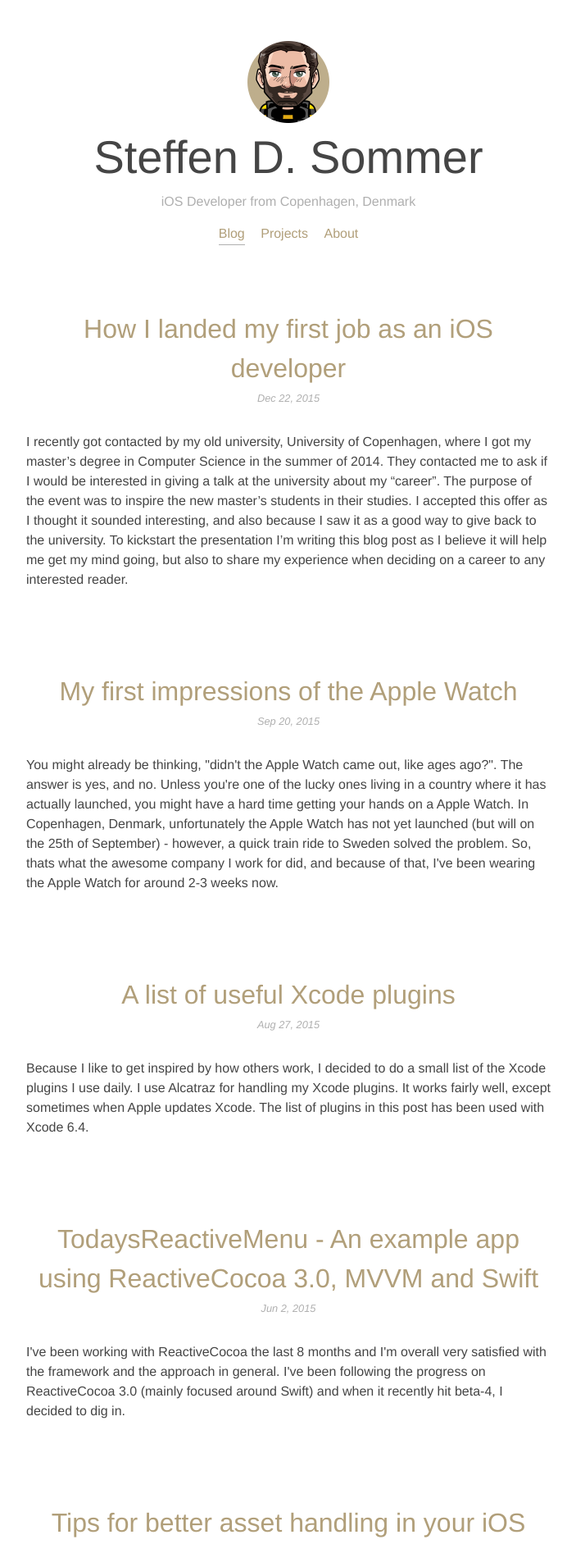
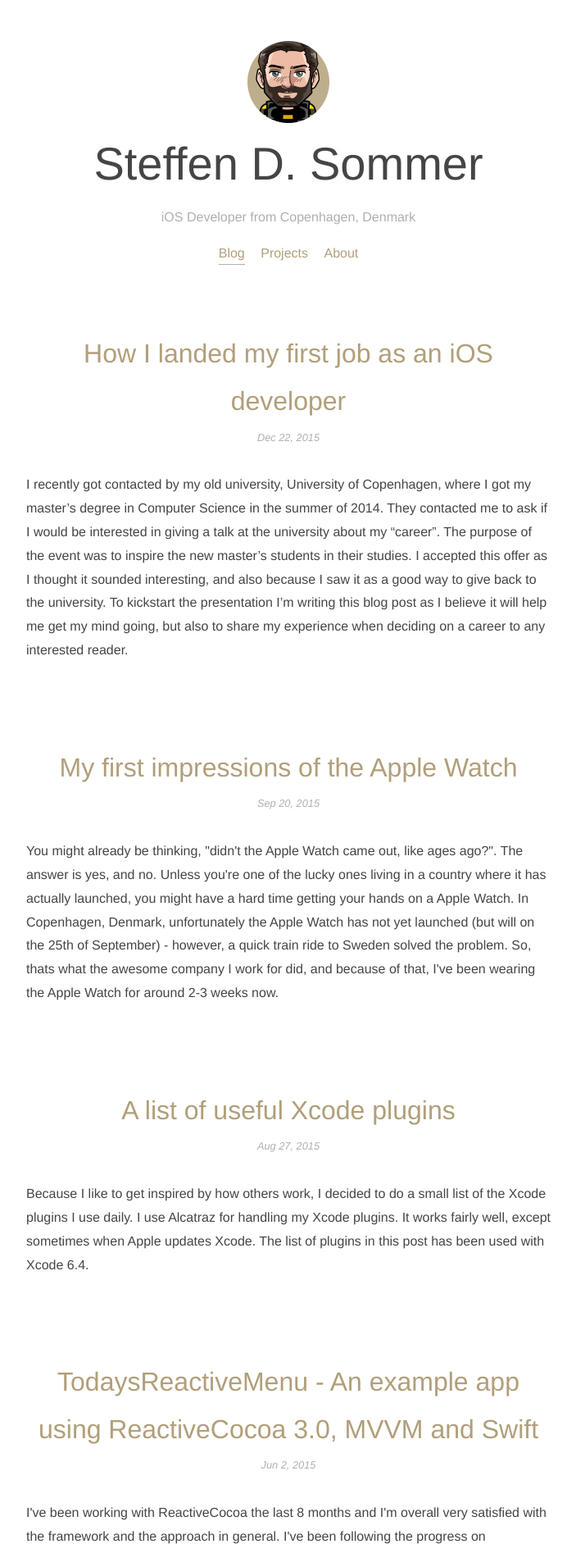
Before and after one commit to steffendsommer/steffendsommer.github.io, a Jekyll site: the page built from index.html, in a window 1280 px wide. Shown: the top 1894 px of the page at 82% size, without its empty margins (288-991 px from the left). Built offline with Jekyll 4.4.1, drawn with Linux system fonts in a browser that asks for light colours; nearby versions of some CDN libraries.

Commit message:
Better formatting of posts

```diff
--- a/_sass/_layout.scss
+++ b/_sass/_layout.scss
@@ -135,17 +135,17 @@
     h1 {
         font-size:32px;
         margin-top:50px;
-        margin-bottom:0px;
+        margin-bottom:10px;
     }
 
     h2 {
         font-size:24px;
         margin-top:30px;
-        margin-bottom:0px;
+        margin-bottom:8px;
     }
 
     h3 {
-        margin-bottom:0px;
+        margin-bottom:5px;
         margin-top:30px;
     }
 
--- a/css/main.scss
+++ b/css/main.scss
@@ -9,7 +9,7 @@
 $base-font-family: 	Helvetica, Arial, sans-serif;
 $base-font-size:   	16px;
 $small-font-size:  	$base-font-size * 0.8;
-$base-line-height: 	1.5;
+$base-line-height: 	1.8;
 
 $spacing-unit:     	30px;
 
```
